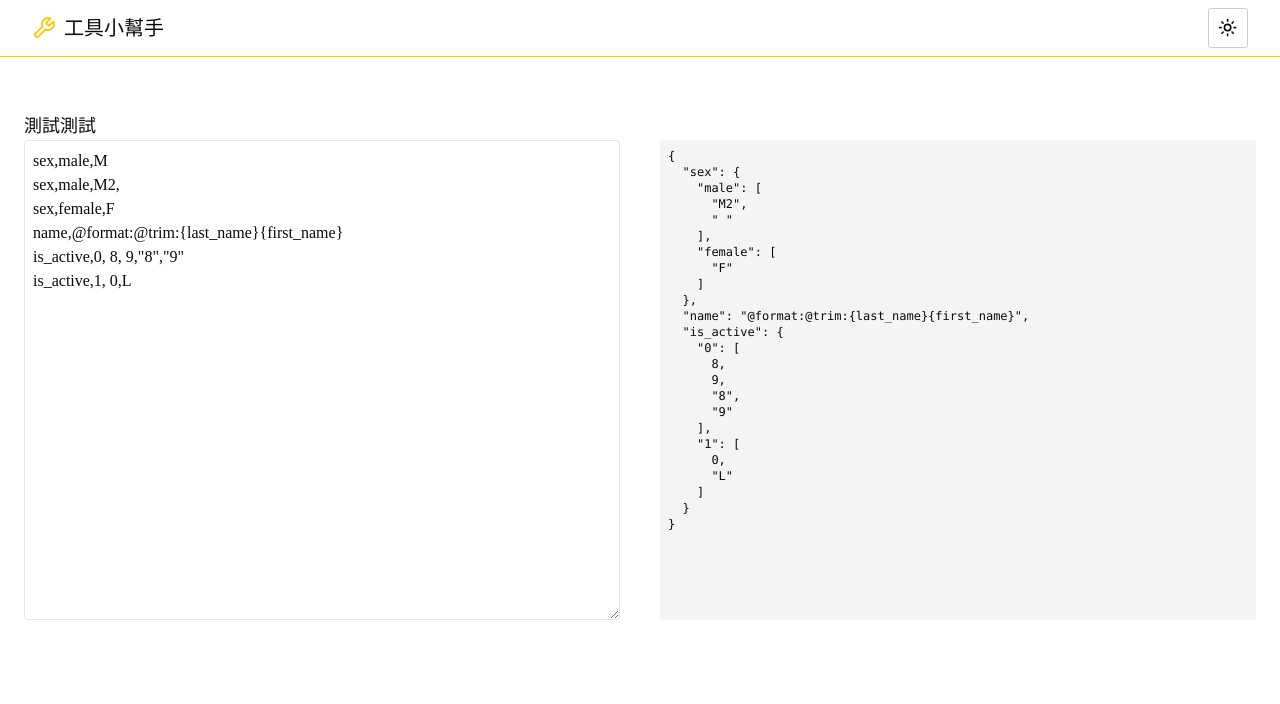
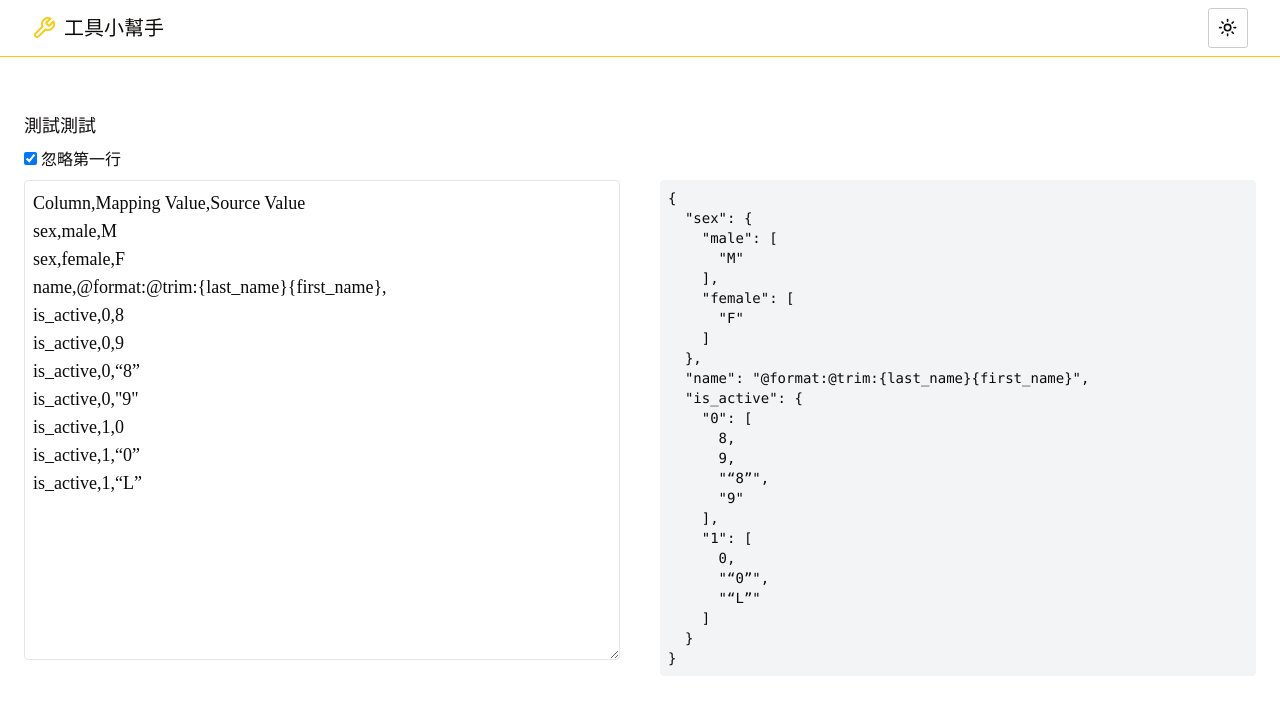
Before and after one commit to apo1798/just-a-toolbelt, a Next.js app: page /csv-mapping in a window 1280 px wide. Shown: the top 704 px of the page. Built offline with nearby package versions, Linux system fonts and the light colour scheme.

Commit message:
add support for `null` and multiple line

```diff
--- a/src/app/csv-mapping/page.tsx
+++ b/src/app/csv-mapping/page.tsx
@@ -2,62 +2,95 @@
 import { useState } from "react";
 
 const Page = () => {
-  const [text, setText] = useState(`sex,male,M
-sex,male,M2,
+  const [skipFirstLine, setSkipFirstLine] = useState(true);
+  const [text, setText] = useState(`Column,Mapping Value,Source Value
+sex,male,M
 sex,female,F
-name,@format:@trim:{last_name}{first_name}
-is_active,0, 8, 9,"8","9"
-is_active,1, 0,L`);
+name,@format:@trim:{last_name}{first_name},
+is_active,0,8
+is_active,0,9
+is_active,0,“8”
+is_active,0,"9"
+is_active,1,0
+is_active,1,“0”
+is_active,1,“L”`);
 
   const object = text.split("\n").reduce(
-    (acc, cur) => {
+    (acc, cur, i) => {
+      if (skipFirstLine && i === 0) {
+        return acc;
+      }
+
       const [property, name, ...values] = cur.split(",");
       if (!property || !name) {
         return acc;
       }
-      console.log({ property, name, values });
 
-      if (name.trim().startsWith("@")) {
-        acc[property] = name.trim();
+      if (name.startsWith("@")) {
+        acc[property] = name;
         return acc;
       }
 
-      if (!acc[property.trim()]) {
-        acc[property.trim()] = {};
+      if (!acc[property]) {
+        acc[property] = {};
       }
 
-      // console.log("values", values);
       const parsedValues = values.map((value) => {
-        if (!Number.isNaN(Number(value)) && value.trim().length > 0) {
+        if (!Number.isNaN(Number(value)) && !Number.isNaN(parseInt(value))) {
           return Number(value);
-        } else if (value.trim() === "true") {
+        } else if (value === "true") {
           return true;
-        } else if (value.trim() === "false") {
+        } else if (value === "false") {
           return false;
+        } else if (value === "null") {
+          return null;
+        } else if (value.startsWith('"') && value.endsWith('"')) {
+          return value.replace(/^"/, "").replace(/"$/, "");
         }
-        console.log({ value });
-        return value.replaceAll('"', "");
+        return value;
       });
 
-      // @ts-expect-error asd
-      acc[property][name.trim()] = parsedValues;
+      if (
+        (typeof acc[property] === "object" &&
+          !Array.isArray(acc[property]) &&
+          acc[property] !== null) ||
+        typeof acc[property] === "undefined"
+      ) {
+        const keyObject = acc[property] as Record<string, unknown[]>;
+        keyObject[name] =
+          keyObject[name] && Array.isArray(keyObject[name])
+            ? [...keyObject[name], ...parsedValues]
+            : parsedValues;
+        return acc;
+      }
+
       return acc;
     },
     {} as Record<string, Record<string, unknown[]> | string>,
   );
 
-  console.log(object);
-
   return (
-    <div className="mx-auto max-w-7xl  p-6">
+    <div className="mx-auto max-w-7xl space-y-2 p-6">
       <h1 className="text-lg">測試測試</h1>
+      <div>
+        <label>
+          <input
+            type="checkbox"
+            checked={skipFirstLine}
+            onChange={(e) => {
+              setSkipFirstLine(e.target.checked);
+            }}
+          />{" "}
+          忽略第一行
+        </label>
+      </div>
       <div className="flex gap-10">
         <textarea
           value={text}
           onChange={(v) => setText(v.target.value)}
-          className="!h-[60vh] basis-1/2 rounded border p-2"
+          className="!h-[60vh] basis-1/2 rounded border p-2 text-lg"
         />
-        <pre className="basis-1/2 rounded bg-gray-100 p-2 text-xs dark:bg-gray-800">
+        <pre className="basis-1/2 rounded bg-gray-100 p-2 text-sm dark:bg-gray-800">
           {JSON.stringify(object, null, 2)}
         </pre>
       </div>
```
